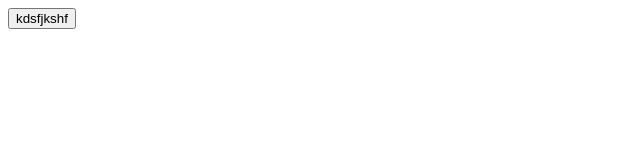
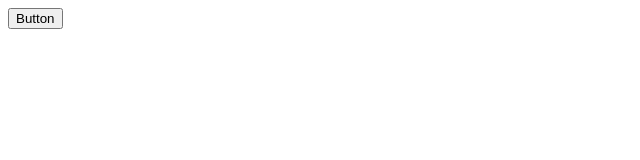
Before and after one commit to touhidul7/test, a plain HTML site: page index.html in a window 1280 px wide. Shown: the full height of the page, 0-640 px from the left. Drawn offline with Linux system fonts and the light colour scheme.

Commit message:
update local

```diff
--- a/index.html
+++ b/index.html
@@ -12,6 +12,6 @@
 
 
     <!-- main.js -->
-    <button>kdsfjkshf</button>
+    <button>Button</button>
 </body>
 </html>
```
